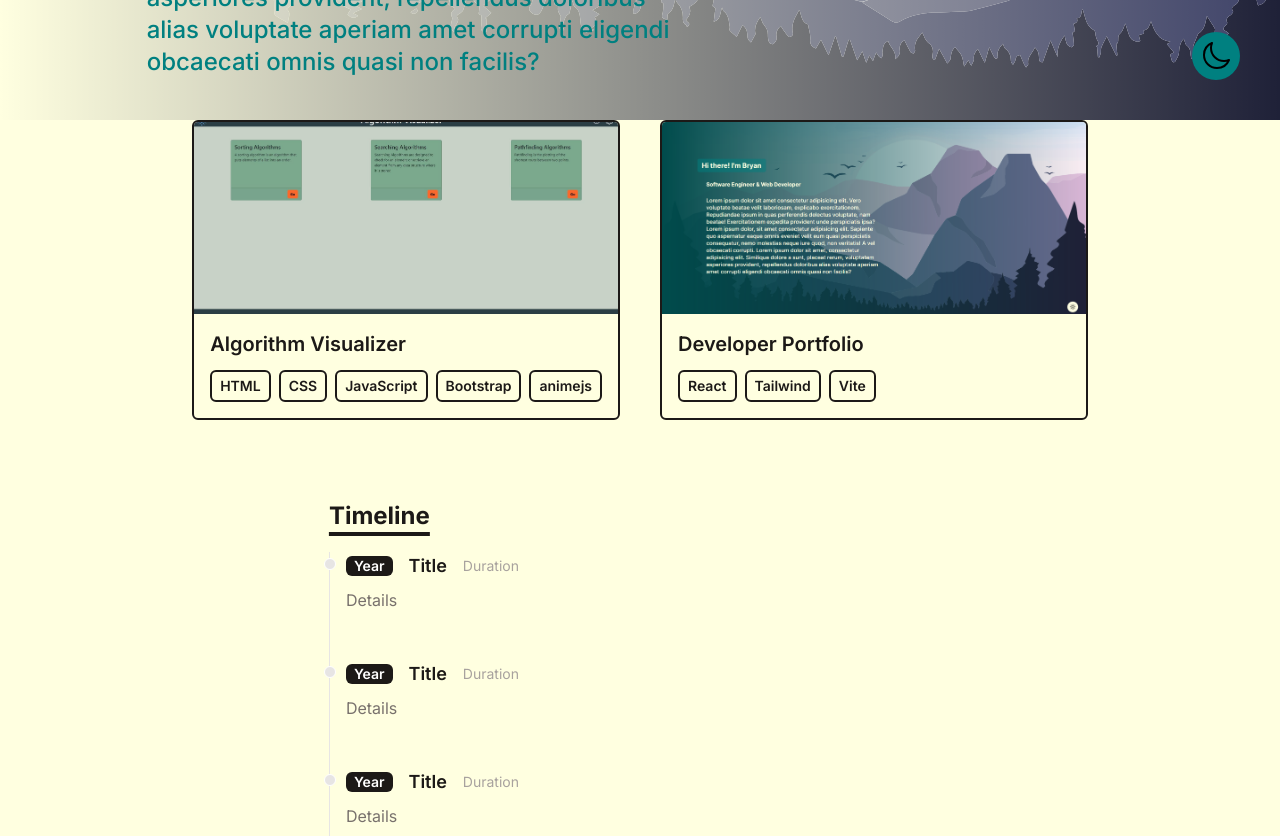
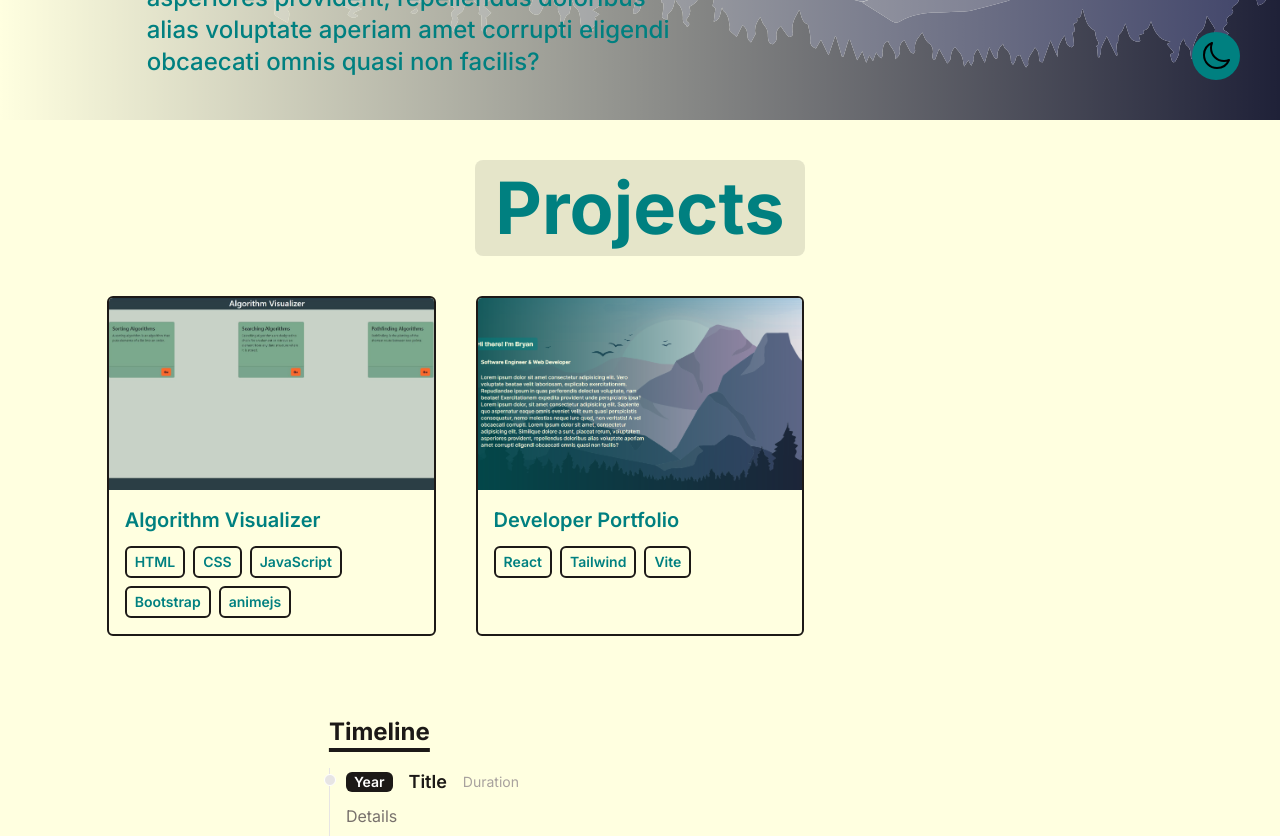
Before and after one commit to Kaiyan-Da-Man/Developer-Portfolio, a React (Vite) app: page / in a window 1280 px wide. Shown: the part 680-1516 px from the top of the page. Built offline with nearby package versions, Linux system fonts and the light colour scheme.

Commit message:
Edit grid layout

```diff
--- a/src/Components/Portfolio.jsx
+++ b/src/Components/Portfolio.jsx
@@ -4,8 +4,11 @@ import PortfolioItem from './PortfolioItem'
 
 export default function Portfolio() {
   return (
-    <div className='flex flex-col md:flex-row items-center justify-center'>
-      <div className='grid grid-col-1 md:grid-cols-2 lg:grid-cols-2 gap-10'>
+    <>
+      <div className='flex flex-col items-center justify-center text-myTeal dark:text-lightYellow'>
+        <h1 className='text-xl md:text-7xl font-bold dark:bg-myTeal/50 bg-lightYellow-darkest/50 rounded-lg px-5 py-3 w-fit h-fit my-10'>Projects</h1>
+        <div className='md:flex-row'>
+          <div className='grid grid-col-1 md:grid-cols-2 lg:grid-cols-3 gap-10'>
             {portfolio.map(project => (
               <PortfolioItem
                 title={project.title}
@@ -16,5 +19,7 @@ export default function Portfolio() {
             ))}
           </div>
         </div>
+      </div>
+    </>
   )
 }
```
Lines whose indentation alone changed are shown as unchanged.
